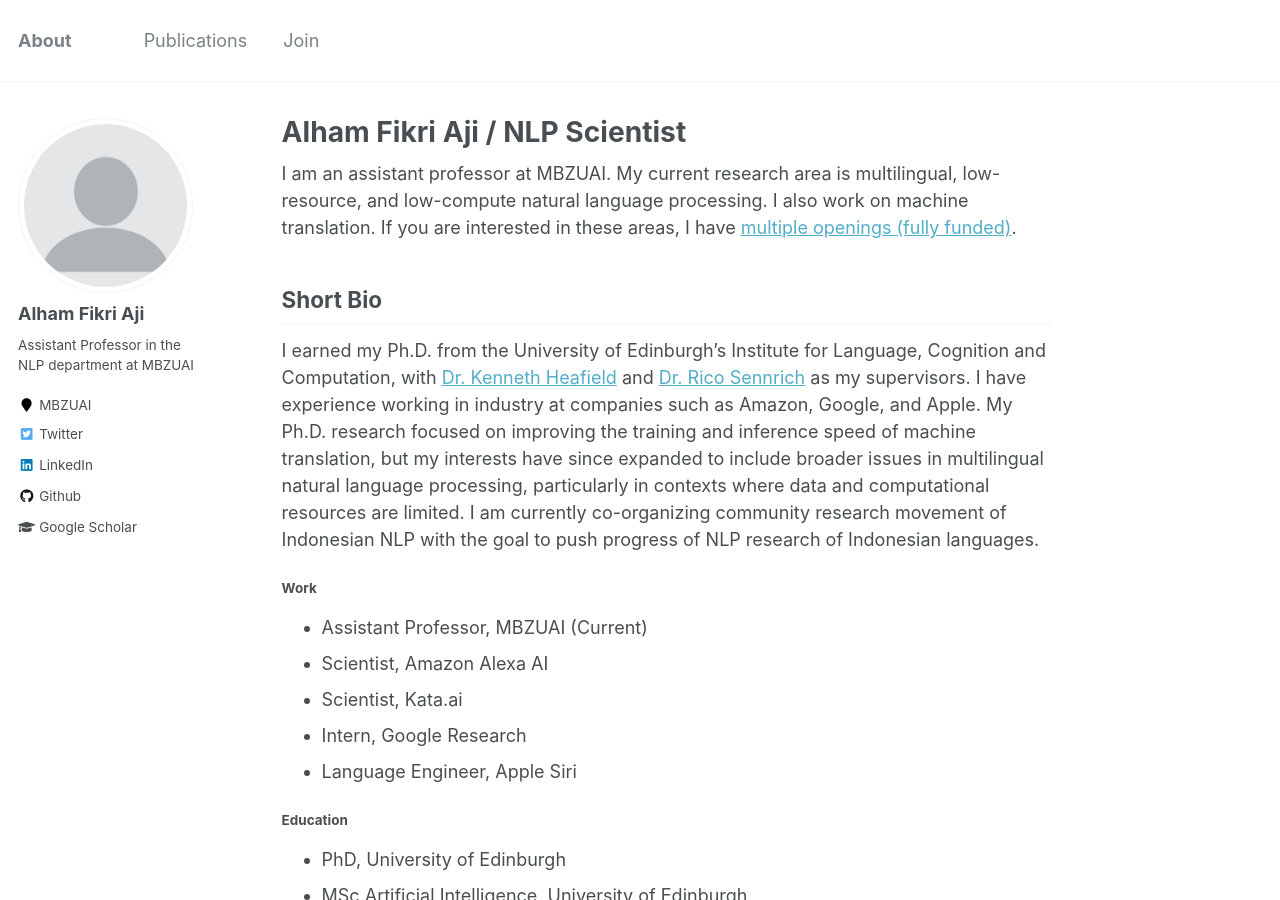
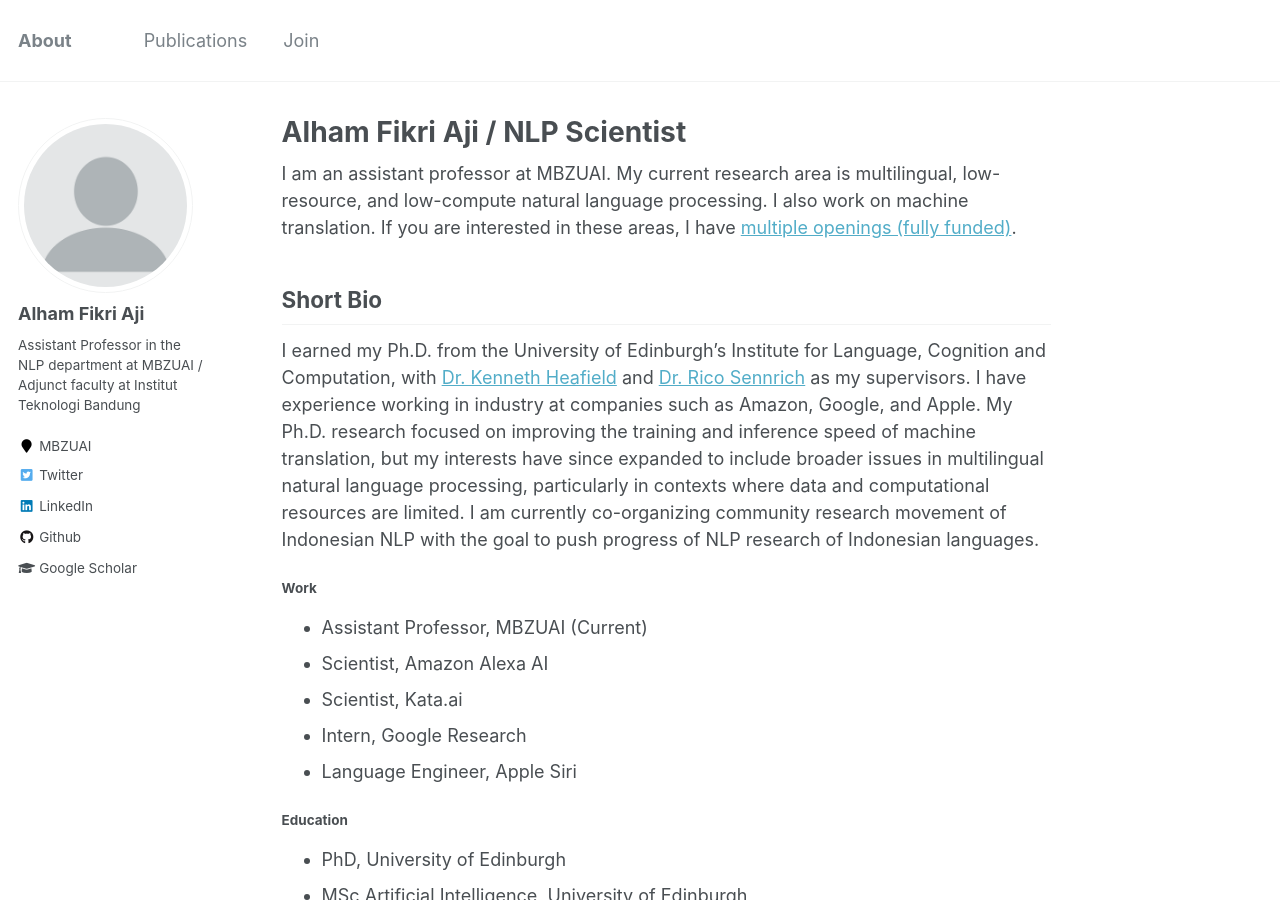
Before and after one commit to afaji/afaji.github.io, a Jekyll site: the page built from _pages/about.md, in a window 1280 px wide and 900 px high. Built offline with Jekyll 4.4.1, drawn with Linux system fonts in a browser that asks for light colours.

Commit message:
Update _config.yml

```diff
--- a/_config.yml
+++ b/_config.yml
@@ -82,7 +82,7 @@ analytics:
 author:
   name             : "Alham Fikri Aji"
   avatar           : "profile.png"
-  bio              : "Assistant Professor in the NLP department at MBZUAI"
+  bio              : "Assistant Professor in the NLP department at MBZUAI / Adjunct faculty at Institut Teknologi Bandung"
   location         : "MBZUAI"
   employer         :
   pubmed           :
```
